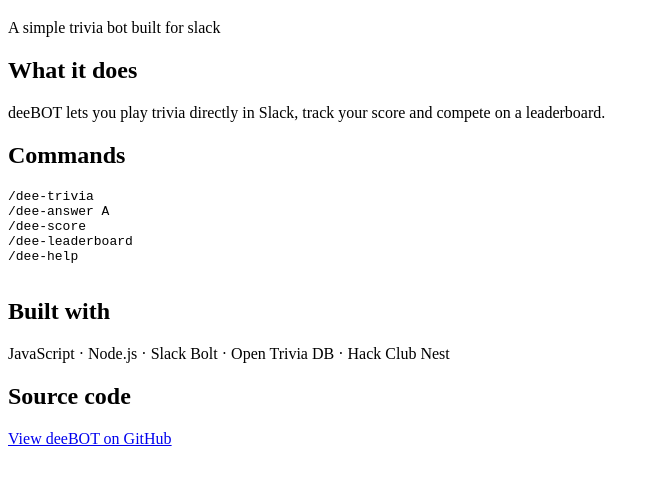
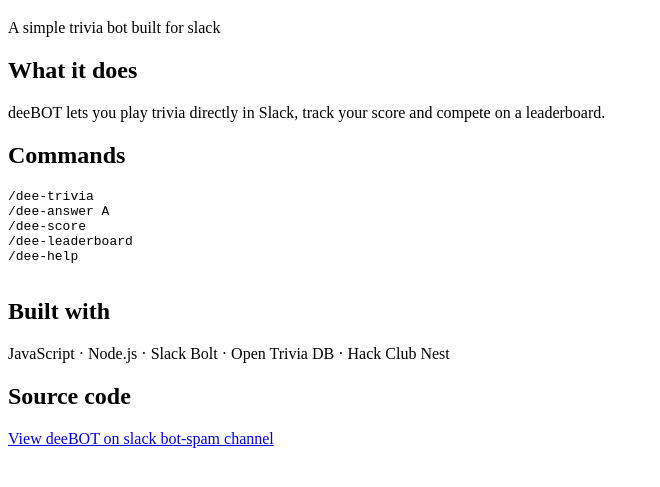
Before and after one commit to deepakverma-afk/dee-bot, a website: page index.html in a window 1280 px wide. Shown: the part 61-548 px from the top of the page, without its empty margins (0-660 px from the left). Drawn offline with Linux system fonts and the light colour scheme.

Commit message:
Update link to deeBOT Slack channel

```diff
--- a/index.html
+++ b/index.html
@@ -34,8 +34,8 @@
   <h2>Source code</h2>
 
   <p>
-    <a href="https://github.com/deepakverma-afk/dee-bot">
-      View deeBOT on GitHub
+    <a href="https://app.slack.com/client/E09V59WQY1E/C0P5NE354">
+      View deeBOT on slack bot-spam channel
     </a>
   </p>
 </body>
```
